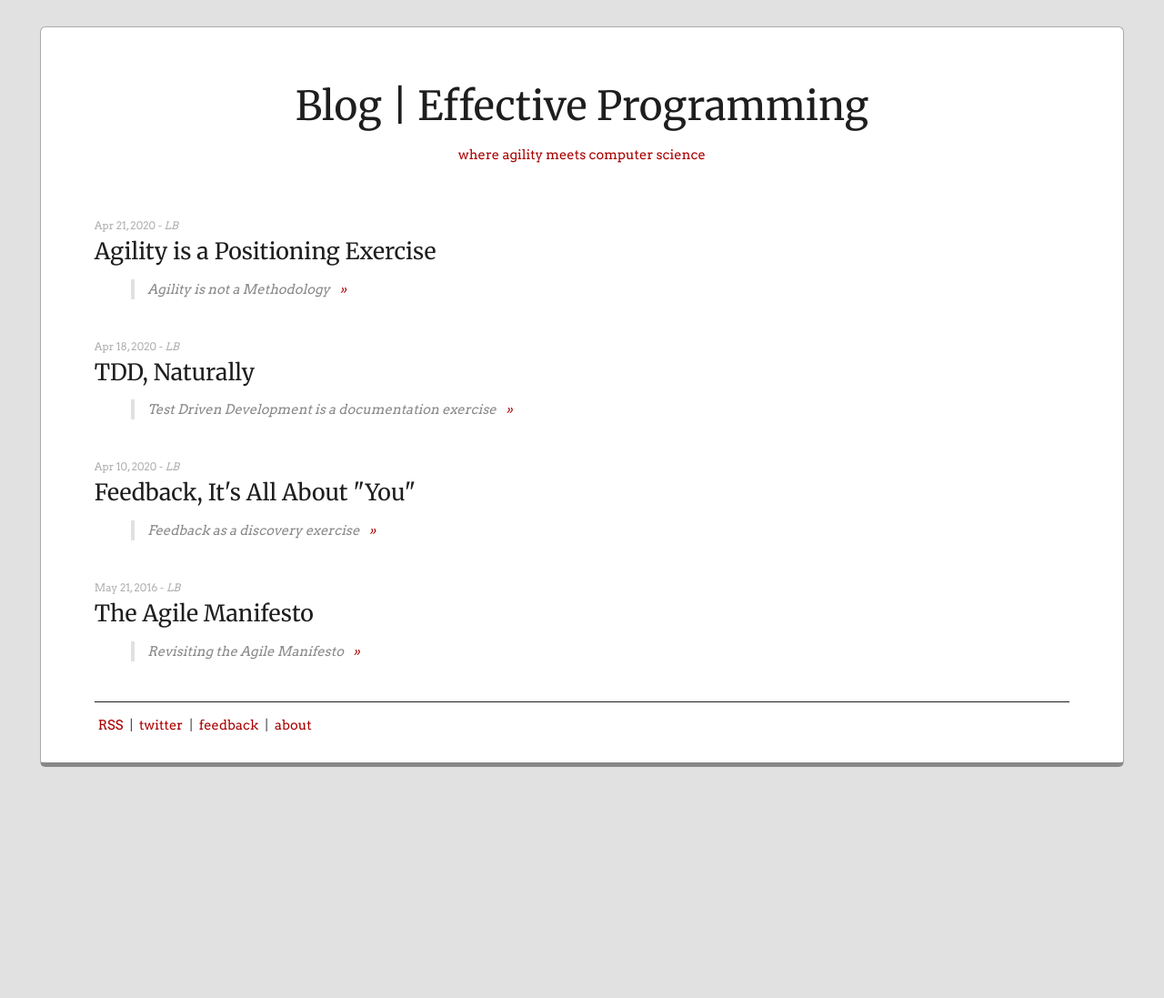
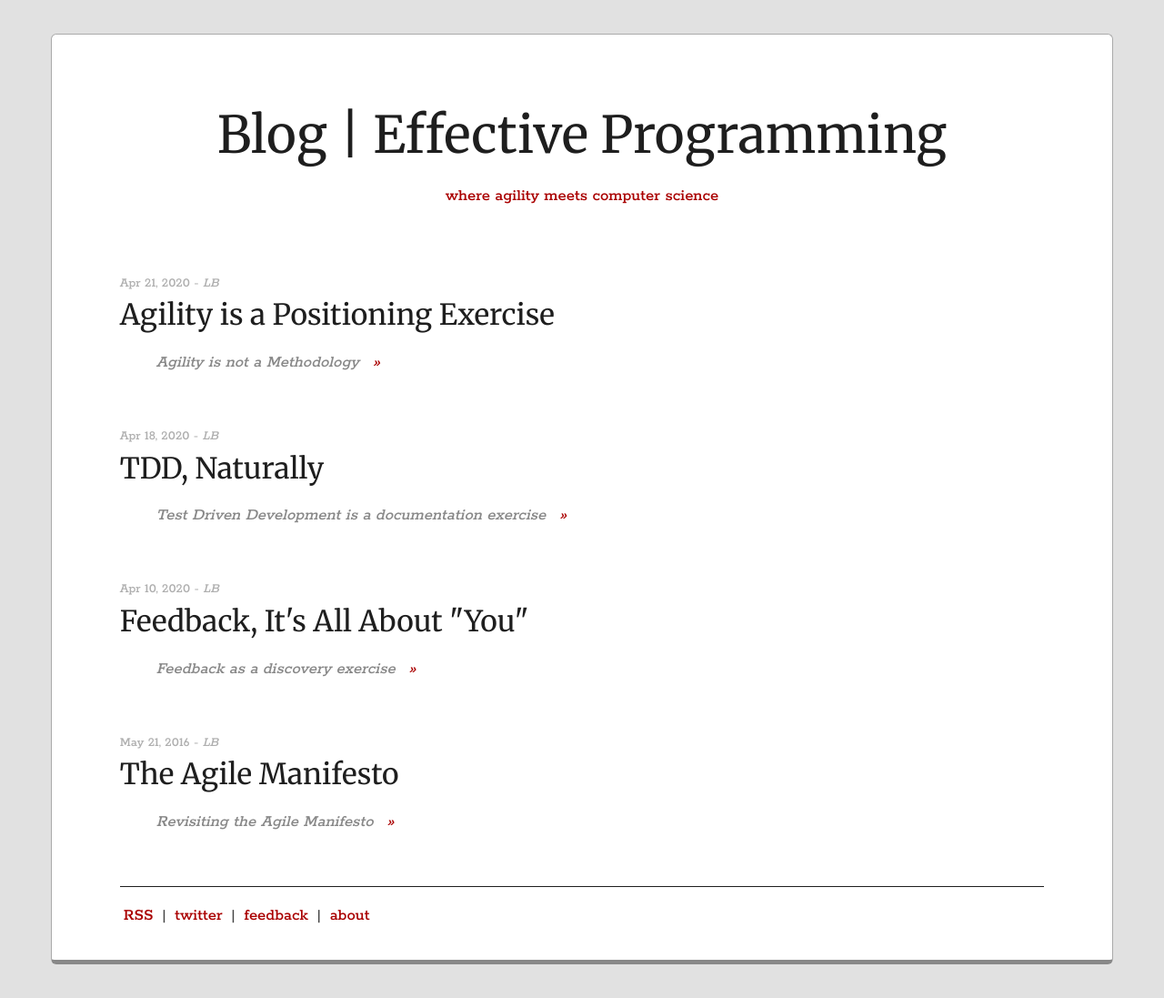
Before and after one commit to EffectiveProgramming-Websites/com.effectiveprogramming.blog, a Jekyll site: the page built from index.html, in a window 1280 px wide. Shown: the whole page at 91% size. Built offline with Jekyll 4.4.1, drawn with Linux system fonts in a browser that asks for light colours; before the commit the page ends 900 px from its top, so only the background shows below that.

Commit message:
Update the styling a bit.

```diff
--- a/_includes/head.html
+++ b/_includes/head.html
@@ -5,8 +5,7 @@
 	<title>{% if page.title %}{{ page.title }} | {% endif %}{{ site.title }} | {{ site.brand }}</title>
 	<meta name="description" content="{% if page.excerpt %}{{ page.excerpt | strip_html | strip_newlines | truncate: 160 }}{% else %}{{ site.description }}{% endif %}">
 
-	<link href='https://fonts.googleapis.com/css?family=Arvo:400,700' rel='stylesheet' type='text/css'>
-	<link href='https://fonts.googleapis.com/css?family=Merriweather:400,700,900' rel='stylesheet' type='text/css'>
+	<link href="https://fonts.googleapis.com/css2?family=Merriweather:wght@400;700;900&family=Rokkitt:wght@500&display=swap" rel="stylesheet">
 	<link rel="stylesheet" href="{{ "/css/main.css" | prepend: site.baseurl }}">
 	<link rel="canonical" href="{{ page.url | replace:'index.html','' | prepend: site.baseurl | prepend: site.url }}">
 	<link rel="alternate" type="application/rss+xml" title="{{ site.title }}" href="{{ "/feed.xml" | prepend: site.baseurl | prepend: site.url }}" />
--- a/_includes/post.html
+++ b/_includes/post.html
@@ -1,7 +1,8 @@
 {% assign p=include.post %}<div class="post">
 	<p class="meta"><span class="date">{{ p.date | date: "%b %-d, %Y" }}</span> - <span class="author">{{ p.author }}</span></p>
 	{% if include.more %}<h1 class="title"><a href="{{ post.url | prepend: site.baseurl }}">{{ p.title }}</a></h1>{% else %}<h1 class="title">{{ p.title }}</h1>{% endif %}
-	<blockquote class="pitch">{{ p.subtitle }}{% if include.more %}&nbsp;<a class="more-link" href="{{ p.url | prepend: site.baseurl }}">&nbsp;&raquo;&nbsp;</a>{% endif %}</blockquote>
+	<blockquote>{{ p.subtitle }}{% if include.more %}&nbsp;<a class="more-link" href="{{ p.url | prepend: site.baseurl }}">&nbsp;&raquo;&nbsp;</a>{% endif %}</blockquote>
 	{% if include.content %}
+	<hr/>
 	<div class="content">{{ content }}</div>
 	{% endif %}</div>
--- a/_sass/_base.scss
+++ b/_sass/_base.scss
@@ -9,7 +9,7 @@ body {
 	background-color: #e1e1e1;
 	color: $text-color;
 	font-family: $font-family-text;
-	font-size: 11pt;
+	font-size: 14pt;
 	margin: auto;
 	@media (max-width: $device-max-width) {
 		background-color: #666;
--- a/css/main.scss
+++ b/css/main.scss
@@ -4,7 +4,7 @@
 @charset "utf-8";
 
 $device-max-width:		640px;
-$font-family-text:		'Arvo', serif;
+$font-family-text:		'Rokkitt', serif;
 $font-family-header:	'Merriweather';
 
 $theme-color:		#232323;
```
